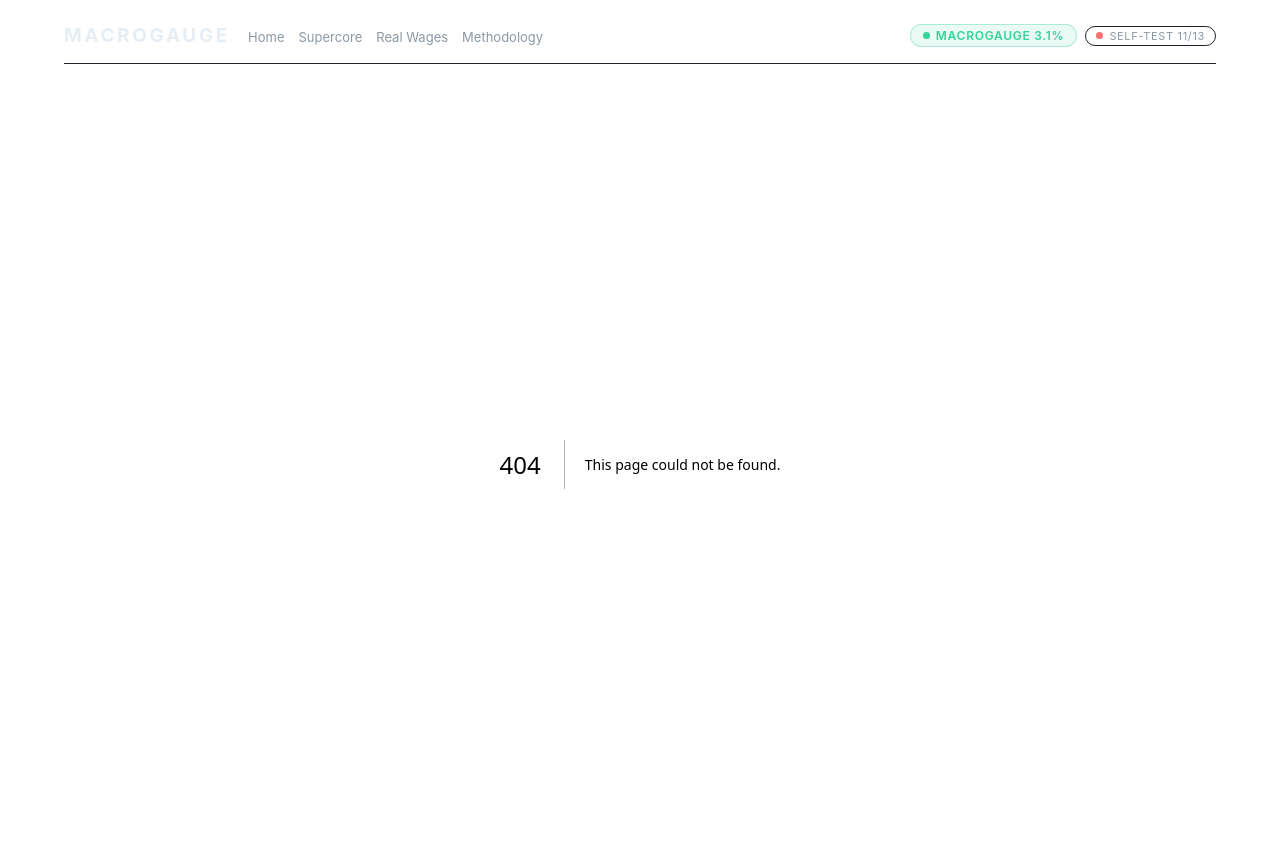
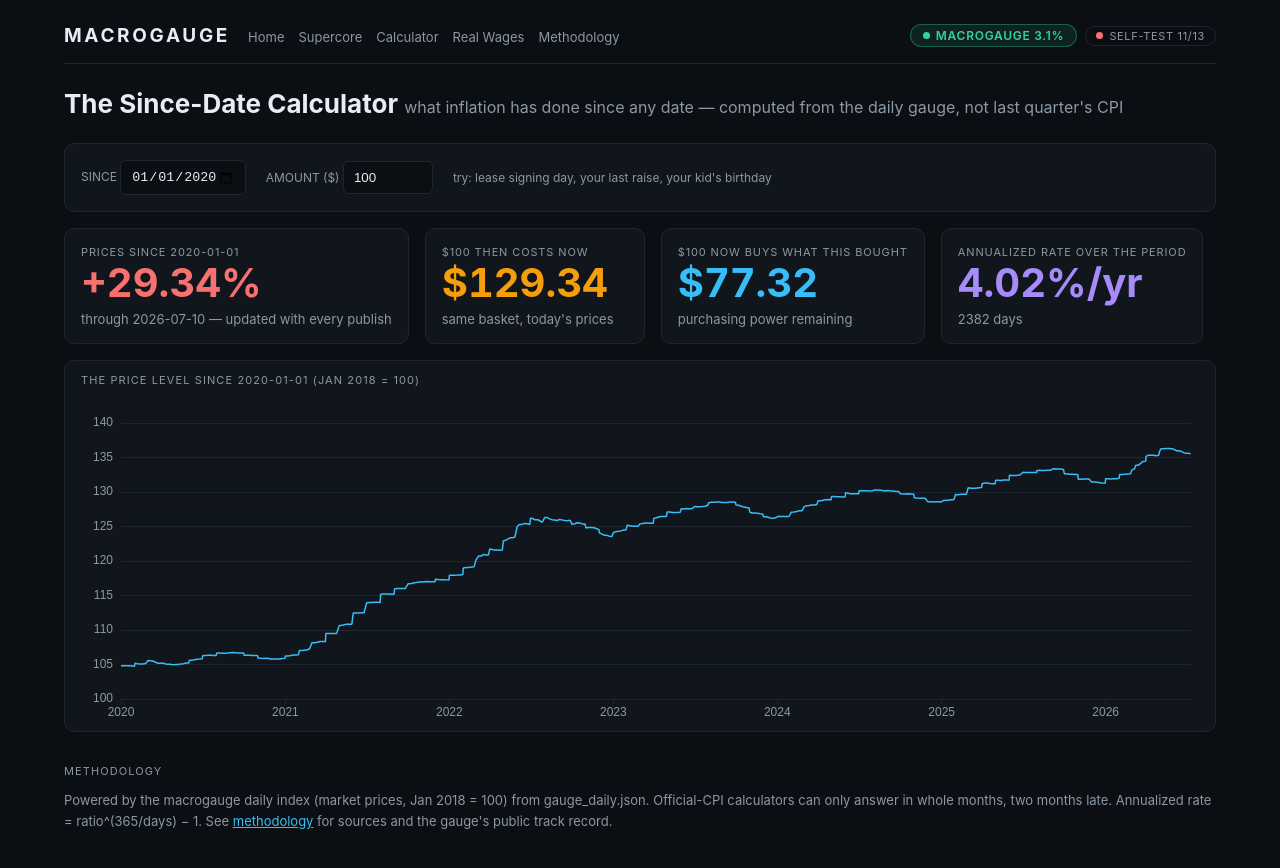
Before and after one commit to ewyluda/macrogauge, a Next.js app in the folder site/: page /calculator in a window 1280 px wide. Before the commit this address had no page. Shown: the top 868 px of the page. Built offline with nearby package versions, Linux system fonts and the light colour scheme.

Commit message:
feat(site): /calculator — since-date math over the daily gauge index

```diff
--- /dev/null
+++ b/site/src/app/calculator/page.tsx
@@ -0,0 +1,31 @@
+import type { Metadata } from "next";
+import { Section } from "@/components/Section";
+import { CalculatorClient } from "@/components/CalculatorClient";
+
+export const metadata: Metadata = { title: "The Since-Date Calculator — macrogauge" };
+
+export default function Calculator() {
+  return (
+    <div>
+      <h1 style={{ fontSize: 26, fontWeight: 700, margin: "24px 0 0" }}>
+        The Since-Date Calculator{" "}
+        <span style={{ color: "var(--muted)", fontWeight: 400, fontSize: 16 }}>
+          what inflation has done since any date — computed from the daily gauge, not
+          last quarter&apos;s CPI
+        </span>
+      </h1>
+      <div style={{ marginTop: 24 }}>
+        <CalculatorClient />
+      </div>
+      <Section title="Methodology">
+        <div style={{ fontSize: 13, color: "var(--muted)", lineHeight: 1.6 }}>
+          Powered by the macrogauge daily index (market prices, Jan 2018 = 100) from
+          gauge_daily.json. Official-CPI calculators can only answer in whole months,
+          two months late. Annualized rate = ratio^(365/days) − 1. See{" "}
+          <a href="/methodology" style={{ color: "var(--accent-sky)" }}>methodology</a>{" "}
+          for sources and the gauge&apos;s public track record.
+        </div>
+      </Section>
+    </div>
+  );
+}
--- /dev/null
+++ b/site/src/components/CalculatorClient.tsx
@@ -0,0 +1,160 @@
+"use client";
+import { useEffect, useState } from "react";
+import { EChart } from "./EChart";
+import { KpiCard } from "./KpiCard";
+import { C, baseOption } from "@/lib/chartTheme";
+import { sinceStats } from "@/lib/since";
+
+type GaugeDaily = {
+  variants: { gauge: { dates: string[]; index: number[] } };
+};
+
+export function CalculatorClient() {
+  const [data, setData] = useState<GaugeDaily | null>(null);
+  const [since, setSince] = useState("2020-01-01");
+  const [amount, setAmount] = useState(100);
+
+  useEffect(() => {
+    fetch("/data/gauge_daily.json")
+      .then((r) => r.json())
+      .then(setData)
+      .catch(() => setData(null));
+  }, []);
+
+  if (!data) {
+    return (
+      <div style={{ color: "var(--muted)", fontSize: 13, padding: 24 }}>
+        loading daily gauge index…
+      </div>
+    );
+  }
+  const { dates, index } = data.variants.gauge;
+  const s = sinceStats(dates, index, since, amount);
+  const from = s ? dates.indexOf(s.startDate) : 0;
+  const input: React.CSSProperties = {
+    background: "var(--bg)",
+    color: "var(--text)",
+    border: "1px solid var(--border)",
+    borderRadius: 6,
+    padding: "8px 10px",
+    fontVariantNumeric: "tabular-nums",
+  };
+
+  return (
+    <div>
+      <div
+        style={{
+          background: "var(--card)",
+          border: "1px solid var(--border)",
+          borderRadius: 10,
+          padding: 16,
+          display: "flex",
+          gap: 20,
+          alignItems: "center",
+          flexWrap: "wrap",
+        }}
+      >
+        <label style={{ fontSize: 12, color: "var(--muted)" }}>
+          SINCE{" "}
+          <input
+            type="date"
+            min={dates[0]}
+            max={dates[dates.length - 1]}
+            value={since}
+            onChange={(e) => setSince(e.target.value)}
+            style={input}
+          />
+        </label>
+        <label style={{ fontSize: 12, color: "var(--muted)" }}>
+          AMOUNT ($){" "}
+          <input
+            type="number"
+            min={1}
+            value={amount}
+            onChange={(e) => setAmount(Number(e.target.value))}
+            style={{ ...input, width: 90 }}
+          />
+        </label>
+        <span style={{ fontSize: 12, color: "var(--muted)" }}>
+          try: lease signing day, your last raise, your kid&apos;s birthday
+        </span>
+      </div>
+
+      {s && (
+        <>
+          <div style={{ display: "flex", gap: 16, flexWrap: "wrap", marginTop: 16 }}>
+            <KpiCard
+              label={`Prices since ${s.startDate}`}
+              value={`${s.pctSince >= 0 ? "+" : "−"}${Math.abs(s.pctSince).toFixed(2)}%`}
+              context={`through ${dates[dates.length - 1]} — updated with every publish`}
+              accent={s.pctSince >= 0 ? "red" : "emerald"}
+            />
+            <KpiCard
+              label={`$${amount} then costs now`}
+              value={`$${s.thenNow.toFixed(2)}`}
+              context="same basket, today's prices"
+              accent="amber"
+            />
+            <KpiCard
+              label={`$${amount} now buys what this bought`}
+              value={`$${s.buys.toFixed(2)}`}
+              context="purchasing power remaining"
+              accent="sky"
+            />
+            <KpiCard
+              label="Annualized rate over the period"
+              value={`${s.annualizedPct.toFixed(2)}%/yr`}
+              context={`${s.days} days`}
+              accent="violet"
+            />
+          </div>
+          <div
+            style={{
+              background: "var(--card)",
+              border: "1px solid var(--border)",
+              borderRadius: 10,
+              padding: "12px 8px 4px",
+              marginTop: 16,
+            }}
+          >
+            <div
+              style={{
+                fontSize: 11,
+                letterSpacing: "0.1em",
+                textTransform: "uppercase",
+                color: "var(--muted)",
+                padding: "0 8px",
+              }}
+            >
+              The price level since {s.startDate} (Jan 2018 = 100)
+            </div>
+            <EChart
+              option={{
+                ...baseOption(),
+                legend: { show: false },
+                series: [
+                  {
+                    name: "Gauge index",
+                    type: "line",
+                    showSymbol: false,
+                    lineStyle: { width: 1.5 },
+                    color: C.sky,
+                    data: dates
+                      .slice(from)
+                      .map((d, i) => [d, index[from + i]] as [string, number]),
+                  },
+                ],
+                yAxis: {
+                  ...baseOption().yAxis,
+                  axisLabel: { color: C.muted },
+                  scale: true,
+                },
+              }}
+              height={340}
+            />
+          </div>
+        </>
+      )}
+    </div>
+  );
+}
--- a/site/src/components/PageShell.tsx
+++ b/site/src/components/PageShell.tsx
@@ -30,6 +30,9 @@ export function PageShell({ children }: { children: React.ReactNode }) {
             </Link>
             <Link href="/supercore" style={{ color: "var(--muted)", textDecoration: "none" }}>
               Supercore
+            </Link>
+            <Link href="/calculator" style={{ color: "var(--muted)", textDecoration: "none" }}>
+              Calculator
             </Link>
             <Link href="/real-wages" style={{ color: "var(--muted)", textDecoration: "none" }}>
               Real Wages
--- /dev/null
+++ b/site/src/lib/since.ts
@@ -0,0 +1,37 @@
+export type SinceStats = {
+  startDate: string;
+  days: number;
+  pctSince: number;
+  thenNow: number;
+  buys: number;
+  annualizedPct: number;
+};
+
+/** Since-date math over the daily gauge index. Uses the nearest observation
+ *  at or before `since`; null if `since` predates the series. */
+export function sinceStats(
+  dates: string[],
+  index: number[],
+  since: string,
+  amount: number
+): SinceStats | null {
+  let i = -1;
+  for (let j = 0; j < dates.length; j++) {
+    if (dates[j] <= since) i = j;
+    else break;
+  }
+  if (i < 0) return null;
+  const last = index.length - 1;
+  const ratio = index[last] / index[i];
+  const days = Math.round(
+    (Date.parse(dates[last]) - Date.parse(dates[i])) / 86400000
+  );
+  return {
+    startDate: dates[i],
+    days,
+    pctSince: (ratio - 1) * 100,
+    thenNow: amount * ratio,
+    buys: amount / ratio,
+    annualizedPct: days > 0 ? (Math.pow(ratio, 365 / days) - 1) * 100 : 0,
+  };
+}
```
Also changed, not shown: 1 other file (tests, documents, lock files or other folders).
